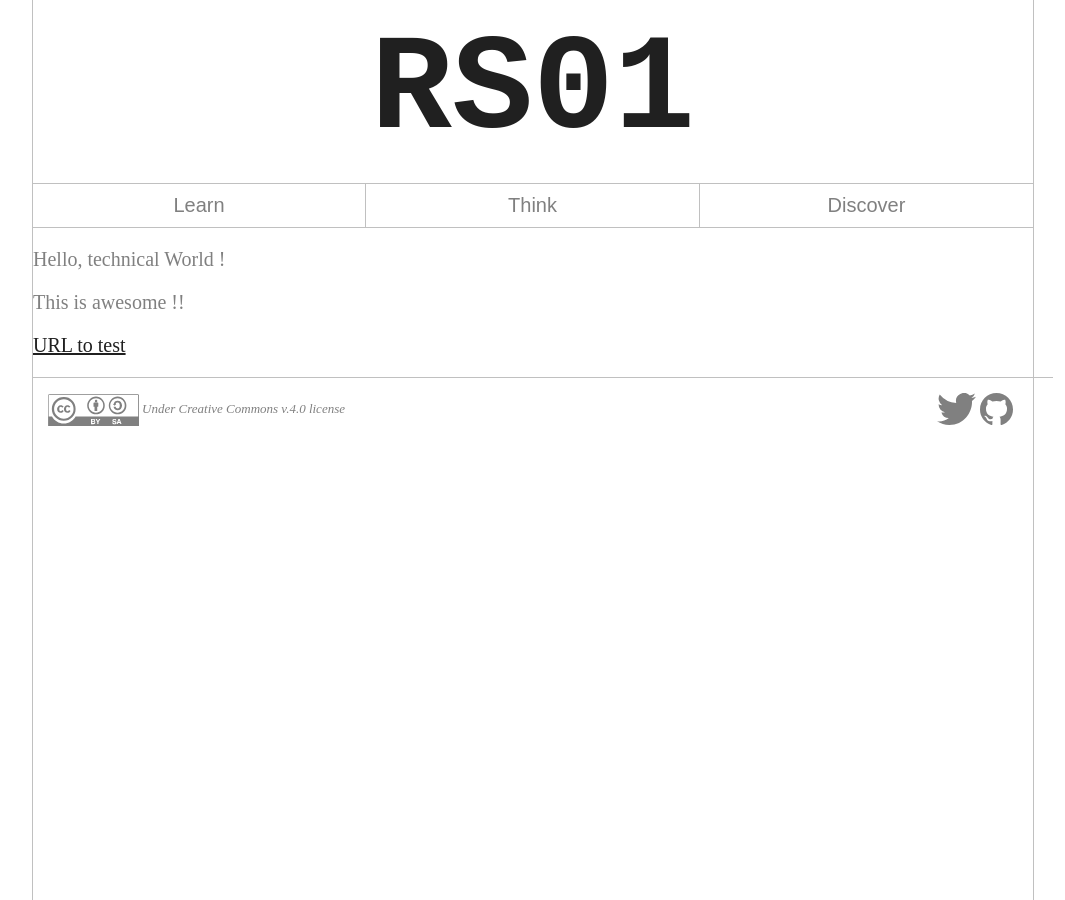
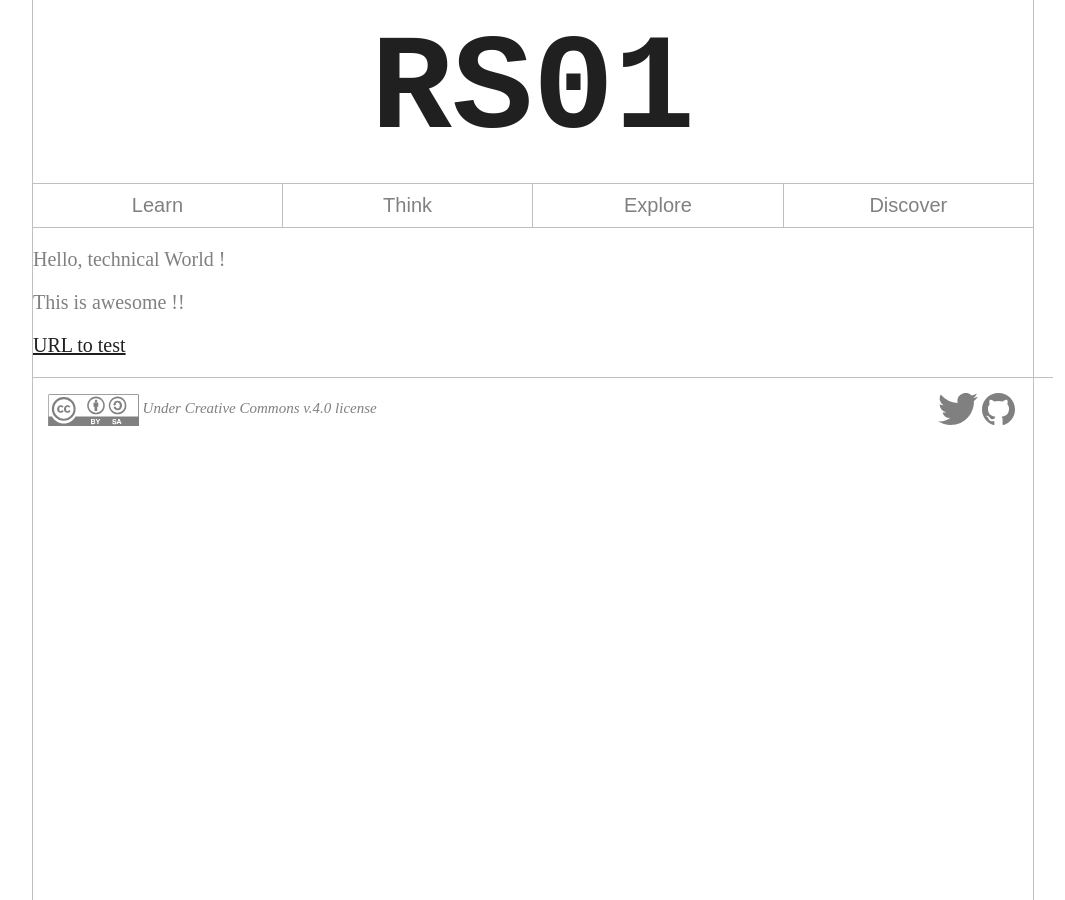
Before and after one commit to rs01blog/rs01blog.github.io, a Jekyll site: the page built from index.md, in a window 1280 px wide. Shown: the whole page, without its empty margins (107-1172 px from the left). Built offline with Jekyll 4.4.1, drawn with Linux system fonts in a browser that asks for light colours.

Commit message:
Responsive wandering.

```diff
--- a/_layouts/default.html
+++ b/_layouts/default.html
@@ -20,9 +20,10 @@
 
 		<nav>
 			<ul>
-				<li class="first"><a href="tutorials">Learn</a></li>
-				<li><a href="thoughts">Think</a></li>
-				<li><a href="summaries">Discover</a></li>
+				<li class="first"><a href="learn">Learn</a></li>
+				<li><a href="think">Think</a></li>
+				<li><a href="explore">Explore</a></li>
+				<li><a href="discover">Discover</a></li>
 			</ul>
 		</nav>
 
--- a/rs01.scss
+++ b/rs01.scss
@@ -28,13 +28,8 @@ a {
 @media (min-resolution: 100dpi) {
 	body {
 		font-size:50px;
-		color:red ;
 	}
 
-
-	.icon {
-		height : 256px;
-	}
 }
 
 @media (max-resolution: 100dpi) and (min-width: 1000px) {
@@ -154,7 +149,7 @@ a {
 		.license {
 			text-align: left ;
 			font-style: italic;
-			font-size: small;
+			font-size: 75%;
 		}
 
 		.social {
```
